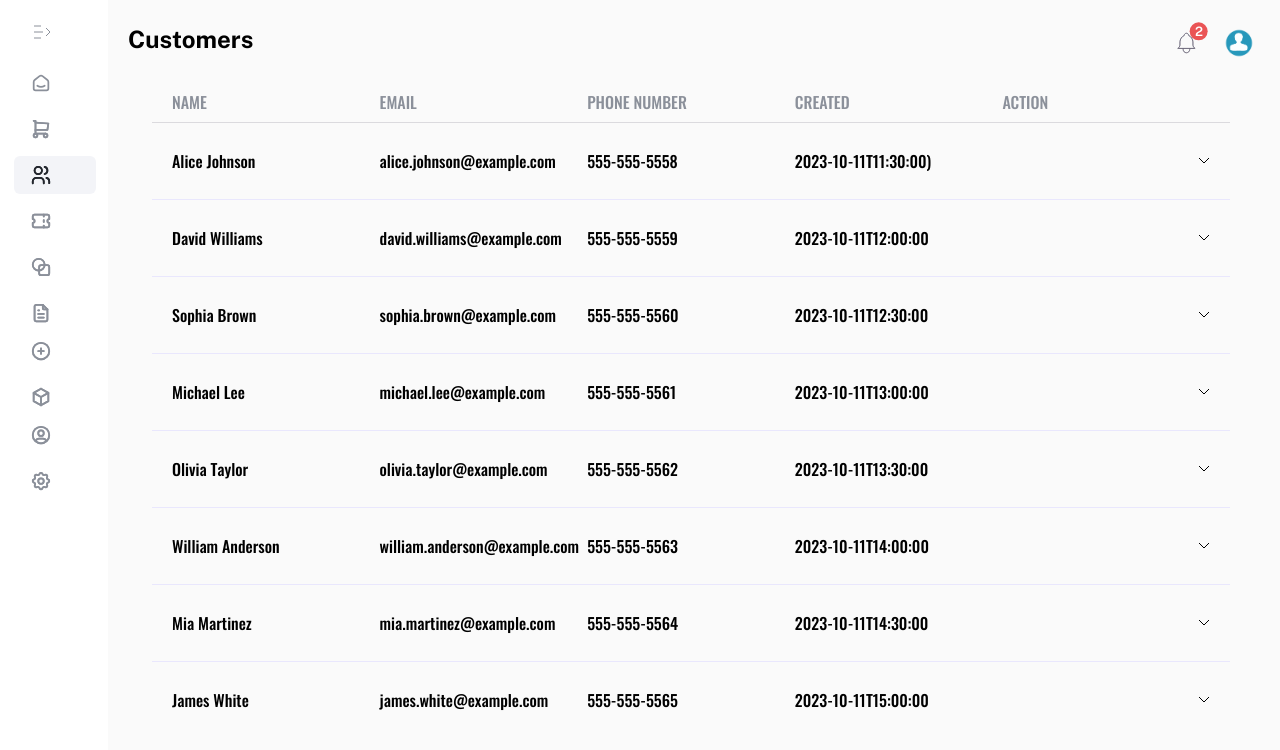
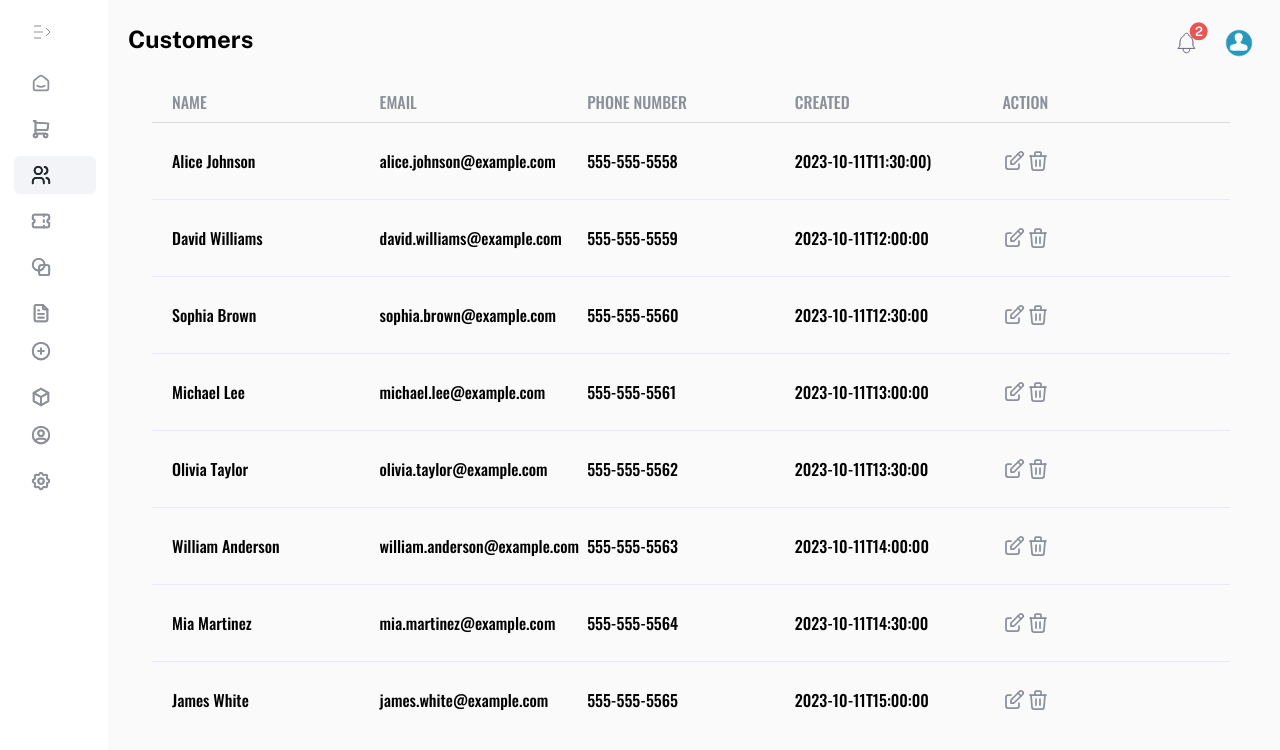
Before and after one commit to SabaKhubashvili/Euphoria_Ecommerce, a Next.js app in the folder Frontend/: page /admin/customers in a window 1280 px wide. Shown: the top 750 px of the page. Built offline with nearby package versions, Linux system fonts and the light colour scheme.

Commit message:
feat: improved mainTable actions

```diff
--- a/Frontend/app/admin/customers/page.tsx
+++ b/Frontend/app/admin/customers/page.tsx
@@ -1,30 +1,36 @@
-import { PageTop } from '@/app/components/admin/pageTop/PageTop'
-import { MainTable } from '@/app/components/tables/MainTable'
-import { customers } from '@/app/constants'
-import React from 'react'
+import { Icon } from "@/app/components/Icon";
+import { PageTop } from "@/app/components/admin/pageTop/PageTop";
+import { MainTable } from "@/app/components/tables/MainTable";
+import { customers } from "@/app/constants";
+import { WebsiteIcons } from "@/public/Svg/IconsObject";
+import React from "react";
 
 const page = () => {
+  const actions = (
+    <div
+      style={{
+        flexBasis: 100 / (Object.keys(customers[0]).length + 1) + "%",
+      }}
+      className="flex justify-start"
+    >
+      <Icon svg={WebsiteIcons['edit']} />
+      <Icon svg={WebsiteIcons['delete']} />
+    </div>
+  );
   return (
     <main>
-      <PageTop pageTitle='Customers'/>
-      <div className='h-[700px]'>
-
-      <MainTable
+      <PageTop pageTitle="Customers" />
+      <div className="h-[700px]">
+        <MainTable
           bodyContent={customers}
-          topContent={[
-            "Name",
-            "Email",
-            "Phone Number",
-            "Created",
-            "Action",
-          ]}
+          topContent={["Name", "Email", "Phone Number", "Created", "Action"]}
           type="primary"
           notFoundMessage="No order was found"
-          hasActions
-          />
-          </div>
+          actions={actions}
+        />
+      </div>
     </main>
-  )
-}
+  );
+};
 
-export default page
+export default page;
--- a/Frontend/app/components/admin/orderManagment/OrderManagmentVariations.tsx
+++ b/Frontend/app/components/admin/orderManagment/OrderManagmentVariations.tsx
@@ -10,6 +10,7 @@ import { orders } from "@/app/constants";
 import { Pagination } from "../../Pagination";
 import { UseAdminOrdersPagination } from "@/app/hooks/UseAdminOrdersPagination";
 import { ordersInterface } from "@/app/types";
+import { Dropdown_Down } from "@/public/Svg/Icons";
 
 enum Variations {
   All = 0,
@@ -71,31 +72,35 @@ export const OrderManagmentVariations = () => {
     return returningOrders;
   }, [orders, currentPage, ordersPerPage, activeVariation]);
 
-  const ordersLength = useMemo(()=>{
+  const ordersLength = useMemo(() => {
     if (activeVariation === Variations.Confirmed) {
-      return orders.filter(
-        (order) => order.status === "Confirmed"
-      ).length;
+      return orders.filter((order) => order.status === "Confirmed").length;
     } else if (activeVariation === Variations.Delivered) {
-      return orders.filter(
-        (order) => order.status === "Delivered"
-      ).length;
+      return orders.filter((order) => order.status === "Delivered").length;
     } else if (activeVariation === Variations.Pending) {
-      return orders.filter(
-        (order) => order.status === "Pending"
-      ).length;
-    }else{
-      return orders.length
+      return orders.filter((order) => order.status === "Pending").length;
+    } else {
+      return orders.length;
     }
-  },[orders,activeVariation])
+  }, [orders, activeVariation]);
 
   const searchForOrder = (e: React.FormEvent) => {
     e.preventDefault();
-    setActiveVariation(Variations.All)
+    setActiveVariation(Variations.All);
     const filtered = orders.filter((order) => order.id.toString() === orderId);
     setFilteredOrders(filtered);
   };
 
+  const actions = (
+    <div
+      style={{
+        flexBasis: 100 / (Object.keys(ordersOnPage[0]).length + 1) + "%",
+      }}
+      className="flex justify-end"
+    >
+      <Dropdown_Down />
+    </div>
+  );
   return (
     <React.Fragment>
       <div className="flex items-center border-b-[1px] border-b-[#DBDADE] relative">
@@ -111,9 +116,9 @@ export const OrderManagmentVariations = () => {
               : "text-secondaryGray"
           }`}
           onClick={() => {
-            setFilteredOrders(undefined)
-            setOrderId('')
-            manualPage(1)
+            setFilteredOrders(undefined);
+            setOrderId("");
+            manualPage(1);
             setActiveVariation(Variations.All);
           }}
         >
@@ -126,9 +131,9 @@ export const OrderManagmentVariations = () => {
               : "text-secondaryGray"
           }`}
           onClick={() => {
-            setFilteredOrders(undefined)
-            setOrderId('')
-            manualPage(1)
+            setFilteredOrders(undefined);
+            setOrderId("");
+            manualPage(1);
             setActiveVariation(Variations.Pending);
           }}
         >
@@ -141,9 +146,9 @@ export const OrderManagmentVariations = () => {
               : "text-secondaryGray"
           }`}
           onClick={() => {
-            setFilteredOrders(undefined)
-            setOrderId('')
-            manualPage(1)
+            setFilteredOrders(undefined);
+            setOrderId("");
+            manualPage(1);
             setActiveVariation(Variations.Confirmed);
           }}
         >
@@ -156,9 +161,9 @@ export const OrderManagmentVariations = () => {
               : "text-secondaryGray"
           }`}
           onClick={() => {
-            setFilteredOrders(undefined)
-            setOrderId('')
-            manualPage(1)
+            setFilteredOrders(undefined);
+            setOrderId("");
+            manualPage(1);
             setActiveVariation(Variations.Delivered);
           }}
         >
@@ -210,7 +215,7 @@ export const OrderManagmentVariations = () => {
           ]}
           type="primary"
           notFoundMessage="No order was found"
-          hasActions
+          actions={actions}
         />
       </div>
       <div className="w-full flex justify-between items-center px-[24px]">
--- a/Frontend/app/components/tables/MainTable.tsx
+++ b/Frontend/app/components/tables/MainTable.tsx
@@ -10,7 +10,7 @@ interface Props {
   topContent: any;
   bodyContent: any;
   notFoundMessage?: string;
-  hasActions?: boolean;
+  actions?: React.ReactNode
 }
 
 export const MainTable = ({
@@ -18,14 +18,14 @@ export const MainTable = ({
   topContent,
   bodyContent,
   notFoundMessage,
-  hasActions,
+  actions
 }: Props) => {
   const HeaderCell = ({ text }: { text: string }) => (
     <h1
       className={`text-secondaryGray uppercase font-medium md:text-[16px] text-[13px]
     `}
       style={{
-        flexBasis: hasActions
+        flexBasis: actions
           ? 100 / (Object.keys(bodyContent[0]).length + 1) + "%"
           : 100 / Object.keys(bodyContent[0]).length + "%",
       }}
@@ -39,7 +39,7 @@ export const MainTable = ({
       className={`text-black  font-medium xl:text-[16px] text-[13px] py-[18px]
     `}
       style={{
-        flexBasis: hasActions
+        flexBasis: actions
           ? 100 / (Object.keys(bodyContent[0]).length + 1) + "%"
           : 100 / Object.keys(bodyContent[0]).length + "%",
       }}
@@ -74,7 +74,7 @@ export const MainTable = ({
           : "text-[#33189D]"
       }`}
       style={{
-        flexBasis: hasActions
+        flexBasis: actions
           ? 100 / (Object.keys(bodyContent[0]).length + 1) + "%"
           : 100 / Object.keys(bodyContent[0]).length + "%",
       }}
@@ -116,18 +116,9 @@ export const MainTable = ({
                   ""
                 )
               )}
-              {hasActions &&
+              {actions &&
 
-                <div
-                style={{
-                  flexBasis: hasActions
-                    ? 100 / (Object.keys(bodyContent[0]).length + 1) + "%"
-                    : 100 / Object.keys(bodyContent[0]).length + "%",
-                }}
-                className="flex justify-end"
-                >
-                <Dropdown_Down />
-              </div>
+                actions
               }
             </div>
           ))
--- a/Frontend/public/Svg/IconsObject.ts
+++ b/Frontend/public/Svg/IconsObject.ts
@@ -111,5 +111,18 @@ export const WebsiteIcons = {
     fillRule="evenodd"
     d="M7.493.015l-.386.04c-1.873.187-3.76 1.153-5.036 2.579C.66 4.211-.057 6.168.009 8.253c.115 3.601 2.59 6.65 6.101 7.518a8.034 8.034 0 006.117-.98 8 8 0 003.544-4.904c.172-.701.212-1.058.212-1.887s-.04-1.186-.212-1.887C14.979 2.878 12.315.498 9 .064 8.716.027 7.683-.006 7.493.015m1.36 1.548a6.34 6.34 0 011.987.597c.698.34 1.18.686 1.747 1.253A5.956 5.956 0 0113.84 5.16c.445.915.646 1.798.646 2.84a6.188 6.188 0 01-.66 2.867c-.172.351-.519.914-.681 1.105l-.055.065-4.563-4.564L3.963 2.91l.065-.055c.191-.162.754-.509 1.105-.681a6.436 6.436 0 013.72-.611M7.48 8.534l4.56 4.561-.067.053a7.66 7.66 0 01-1.106.68 6.76 6.76 0 01-1.987.616c-.424.065-1.336.065-1.76 0-1.948-.296-3.592-1.359-4.627-2.993a7.502 7.502 0 01-.634-1.332 6.62 6.62 0 01-.189-3.584 6.767 6.767 0 011.096-2.388c.07-.095.133-.173.141-.173.007 0 2.065 2.052 4.573 4.56"
   ></path>
+</svg>`,
+  edit:`<svg xmlns="http://www.w3.org/2000/svg" width="24" height="24" viewBox="0 0 24 24" fill="none">
+  <path d="M9 7H6C4.89543 7 4 7.89543 4 9V18C4 19.1046 4.89543 20 6 20H15C16.1046 20 17 19.1046 17 18V15" stroke="#8B909A" stroke-width="1.75" stroke-linecap="round" stroke-linejoin="round"/>
+  <path d="M9 15H12L20.5 6.49998C21.3284 5.67156 21.3284 4.32841 20.5 3.49998C19.6716 2.67156 18.3284 2.67156 17.5 3.49998L9 12V15" stroke="#8B909A" stroke-width="1.75" stroke-linecap="round" stroke-linejoin="round"/>
+  <path d="M16 5L19 8" stroke="#8B909A" stroke-width="1.75" stroke-linecap="round" stroke-linejoin="round"/>
+</svg>`,
+  delete:`<svg xmlns="http://www.w3.org/2000/svg" width="24" height="24" viewBox="0 0 24 24" fill="none">
+  <path d="M4 7H20" stroke="#8B909A" stroke-width="1.75" stroke-linecap="round" stroke-linejoin="round"/>
+  <path d="M10 11V17" stroke="#8B909A" stroke-width="1.75" stroke-linecap="round" stroke-linejoin="round"/>
+  <path d="M14 11V17" stroke="#8B909A" stroke-width="1.75" stroke-linecap="round" stroke-linejoin="round"/>
+  <path d="M5 7L6 19C6 20.1046 6.89543 21 8 21H16C17.1046 21 18 20.1046 18 19L19 7" stroke="#8B909A" stroke-width="1.75" stroke-linecap="round" stroke-linejoin="round"/>
+  <path d="M9 7V4C9 3.44772 9.44772 3 10 3H14C14.5523 3 15 3.44772 15 4V7" stroke="#8B909A" stroke-width="1.75" stroke-linecap="round" stroke-linejoin="round"/>
 </svg>`
+
 };
```
